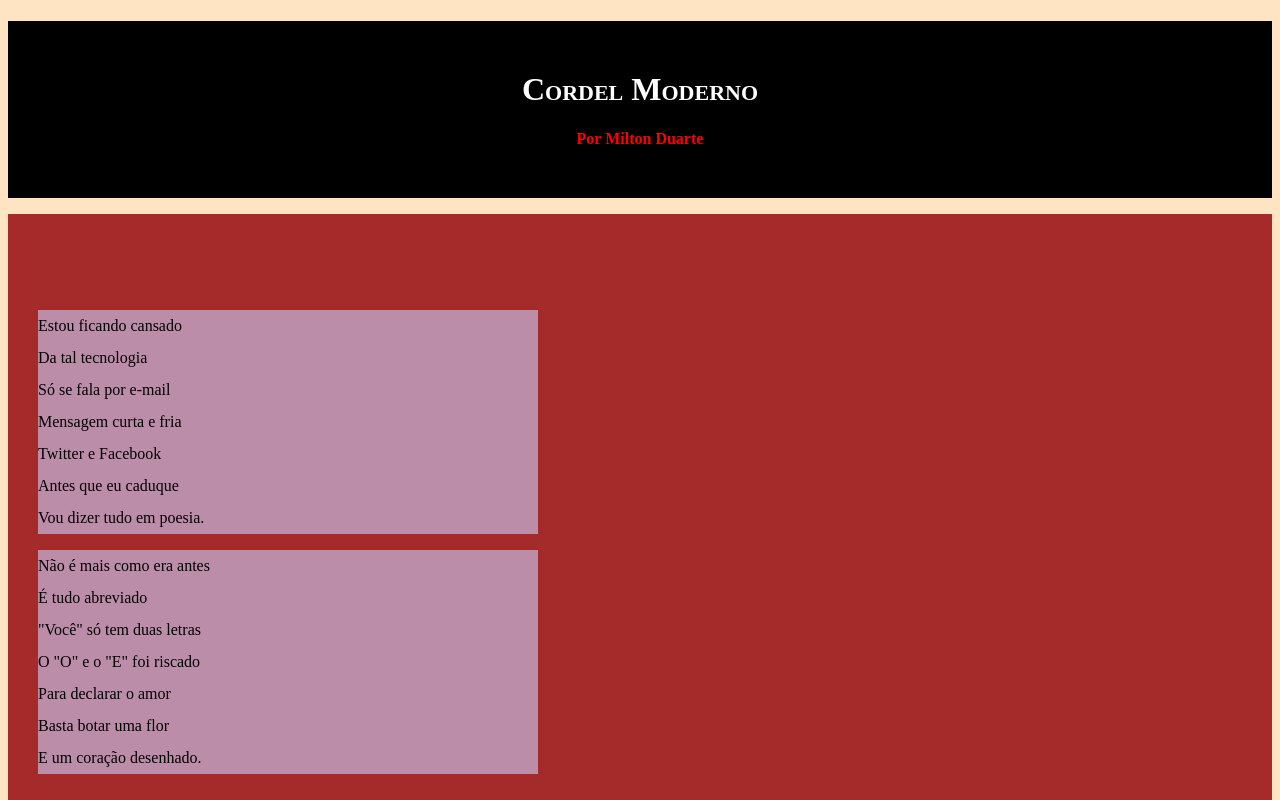
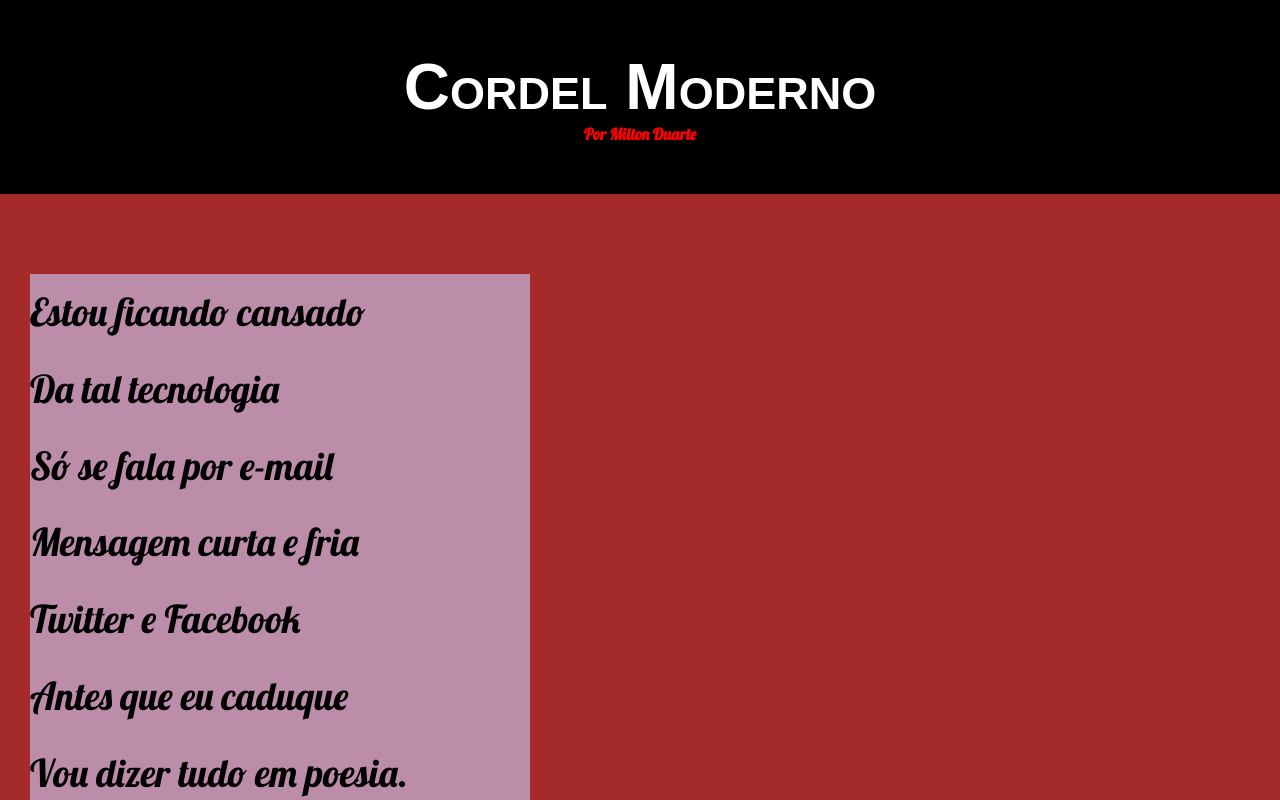
Before and after one commit to pedrirodrigues/HTML-CSS, a plain HTML site: page PRÁTICA/Teste009/teste.html in a window 1280 px wide. Shown: the top 800 px of the page. Drawn offline with Linux system fonts and the light colour scheme.

Commit message:
variaveis e fontes

```diff
--- a/PRÁTICA/Teste009/estilo/style.css
+++ b/PRÁTICA/Teste009/estilo/style.css
@@ -1,4 +1,15 @@
 @charset "UTF-8"
+
+@import url('https://fonts.googleapis.com/css2?family=Anton&display=swap');
+
+@import url('https://fonts.googleapis.com/css2?family=Lobster&display=swap');
+
+
+:root {
+    --fonte1: 'Franklin Gothic Medium', 'Arial Narrow', Arial, sans-serif;
+    --fonte2:  'Lobster', cursive;
+    --fonte3: 'Anton', sans-serif;
+}
 
 * {
     margin: 0px;
@@ -9,6 +20,7 @@
 html, body {
     min-height: 100vh;
     background-color: bisque;
+    font-family: var(--fonte1);
 }
 
 header {
@@ -20,10 +32,15 @@ header {
 header > h1 {
     padding-top: 50px;
     font-variant: small-caps;
+    font-family: var(--fonte3);
+    font-size: 5em;
+    font-size: 5vw;
 }
 
 header > p {
     padding-bottom: 50px;
+    font-family: var(--fonte2);
+
 }
 
 header a, footer a {
@@ -41,6 +58,7 @@ section {
     line-height: 2em;
     padding-top: 10vh;
     padding-bottom: 10vh;
+    font-size: 3vw;
 }
 
 section.normal {
@@ -49,6 +67,8 @@ section.normal {
 }
 
 section.imagem {
+    display: inline-block;
+    padding: 5px;
     background-color: black;
     color: white;
 }
@@ -56,6 +76,8 @@ section.imagem {
 section > p {
     background-color: rgba(205, 208, 255, 0.596);
     width: 500px;
+    font-family: var(--fonte2);
+
 }
 
 footer {
```
